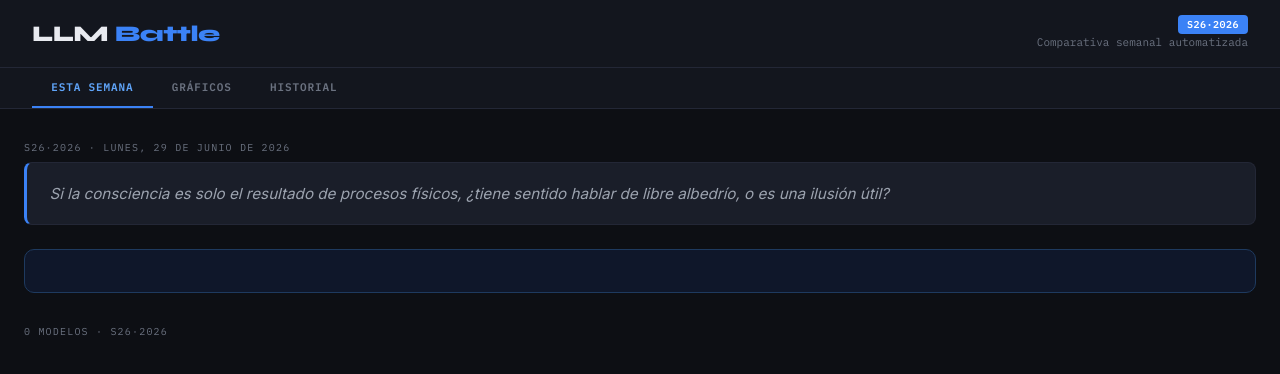
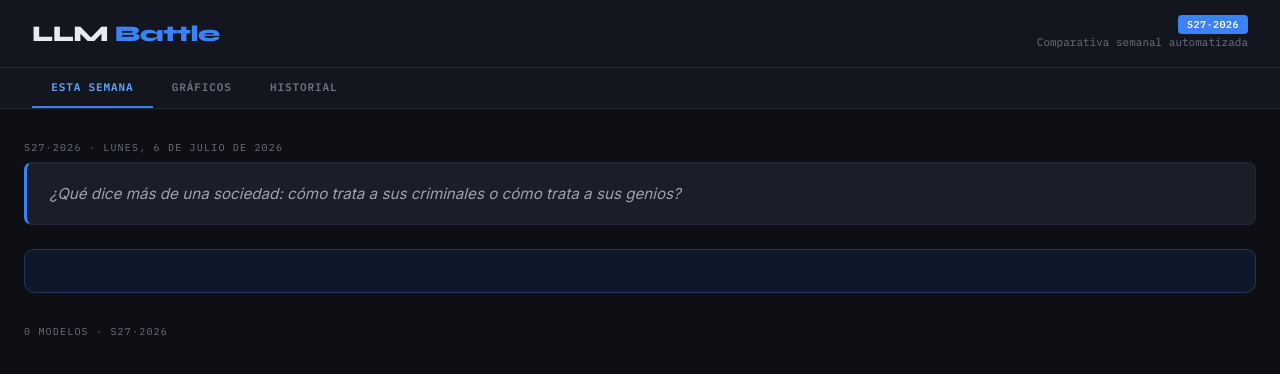
Before and after one commit to dedonatogabriel-bot/llm-battle, a website: page docs/index.html in a window 1280 px wide. Drawn offline with nearby package versions, Linux system fonts and the light colour scheme.

Commit message:
Battle semana 2026-W28

```diff
--- a/docs/index.html
+++ b/docs/index.html
@@ -108,7 +108,7 @@
 </div>
 
 <script>
-const WEEKS = [{"id":"S26·2026","label":"S26·2026","date":"lunes, 29 de junio de 2026","prompt":"Si la consciencia es solo el resultado de procesos físicos, ¿tiene sentido hablar de libre albedrío, o es una ilusión útil?","results":[]}];
+const WEEKS = [{"id":"S27·2026","label":"S27·2026","date":"lunes, 6 de julio de 2026","prompt":"¿Qué dice más de una sociedad: cómo trata a sus criminales o cómo trata a sus genios?","results":[]}];
 const MODEL_LIST = [];
 
 const PALETTE = {
```
